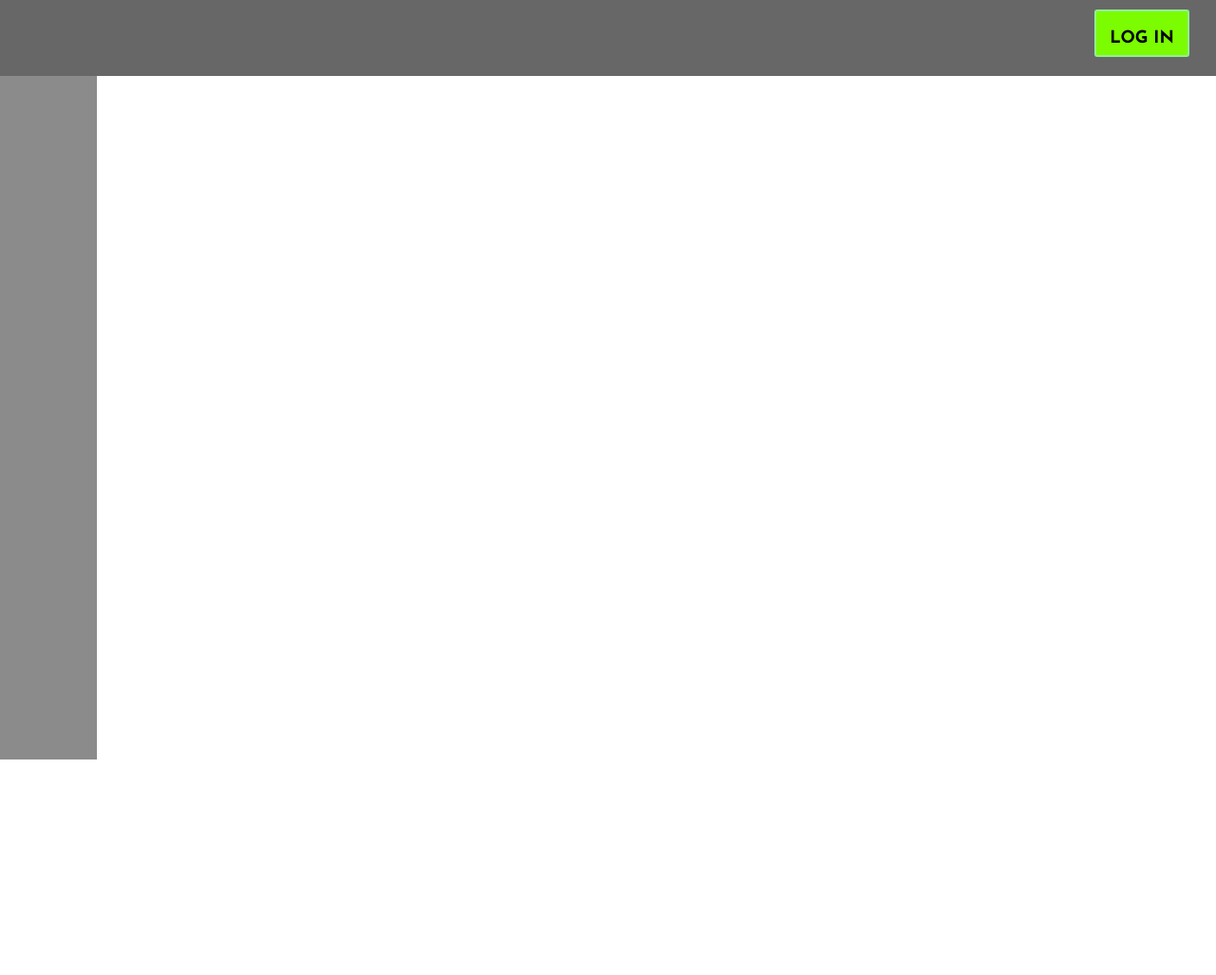
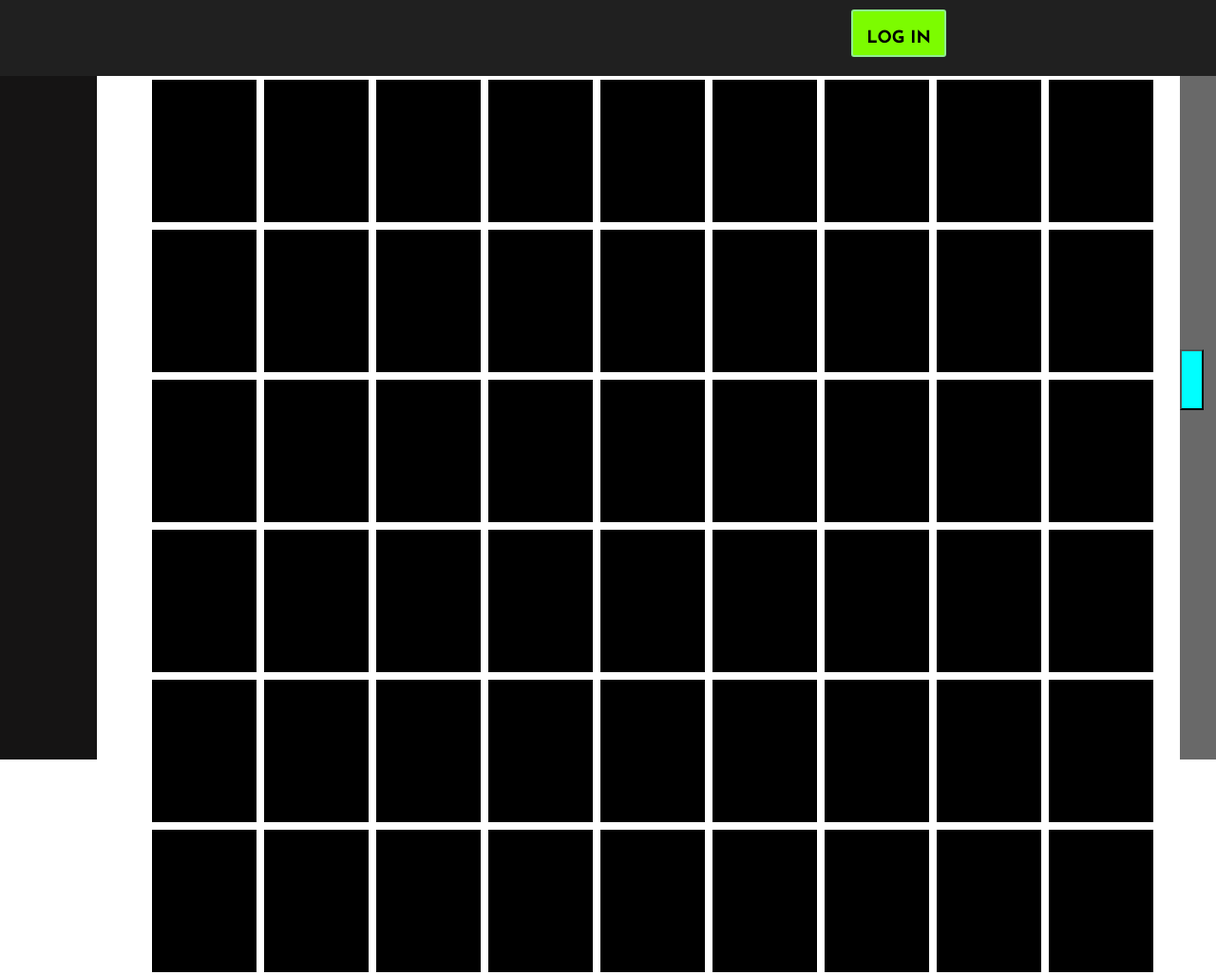
Before and after one commit to SebastianoDeCapre/MAINSITE, a plain HTML site: page index.html in a window 1280 px wide. Shown: the top 1027 px of the page at 95% size. Before the commit the page ends 800 px from the top, so only its background shows below. Drawn offline with Linux system fonts and the light colour scheme.

Commit message:
added more

```diff
--- a/index.html
+++ b/index.html
@@ -11,10 +11,18 @@
     <div class="header">
         <button class="log-in-button"><p>LOG IN</p></button>
     </div>
+
+    <div class="grid-container"></div>
+
     <div class="navigation-bar"></div>
 
+    <div class="slidepage">
+        <button class="slidepage-button">
+
+        </button>
+    </div>
 
 
-
+    <script src="java.js"></script>
 </body>
 </html>
--- a/style.css
+++ b/style.css
@@ -5,9 +5,15 @@ body {
 }
 
 .header {
-    width: 100%;
+    width: 100vw;
     height: 10vh;
-    background-color: rgba(0, 0, 0, 0.595);
+    background-color: rgb(32, 32, 32);
+    position: fixed;
+    top:0;
+    left: 0;
+    bottom: 0;
+    right: 0;
+    z-index: 1000;
 }
 
 
@@ -22,7 +28,7 @@ body {
     font-family: 'Josefin Sans', sans-serif;
     font-size: large;
     margin: 10px;
-    margin-left: 90%;
+    margin-left: 70%;
     text-align: center;
 
 }
@@ -36,6 +42,65 @@ body {
 
 .navigation-bar {
     height: 90vh;
-    background-color: rgba(0, 0, 0, 0.456);
+    background-color: rgb(21, 20, 20);
     width: 8vw;
+    position: fixed;
+    margin-top: 10vh;
 }
+
+/* .grid-container {
+    display: grid;
+    row-gap: 10px;
+    width: auto;
+    height: auto;
+    float:left;
+    margin-left: 17vh;
+    grid-template-columns: repeat(10, 140px);
+    grid-auto-flow: dense;
+  } */
+
+  .grid-container {
+    width: auto;
+    display: flex;
+    flex-wrap: wrap;
+    flex-direction: row;
+    margin-left: 19.5vh;
+    float:left;
+    margin-top: 10vh;
+    max-width: 85vw;
+
+
+  }
+
+.celeb-block {
+    height: 150px;
+    width: 110px;
+    background-color: black;
+    margin: 4px;
+
+}
+
+.slidepage {
+    width: 40vw;
+    height: 90vh;
+    background-color: dimgray;
+    float: right;
+    right: -37vw;
+    margin-top: 10vh;
+    position: fixed;
+    transition: 1s;
+
+
+}
+
+.slidepage-button {
+    width: 2vw;
+    height: 8vh;
+    background-color: aqua;
+    margin-top: 36vh;
+}
+
+#slidy {
+    right: 0;
+    transition: 1s;
+}
```
